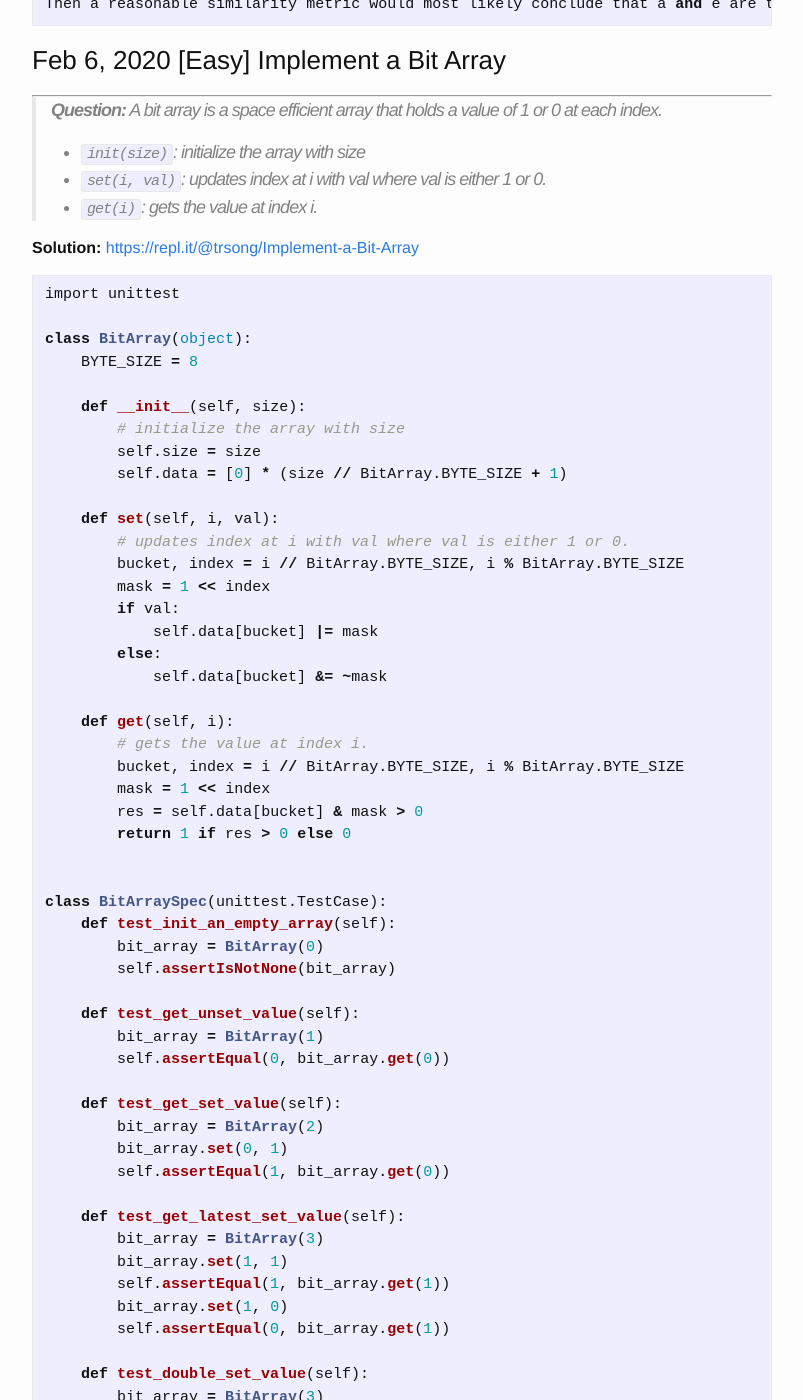
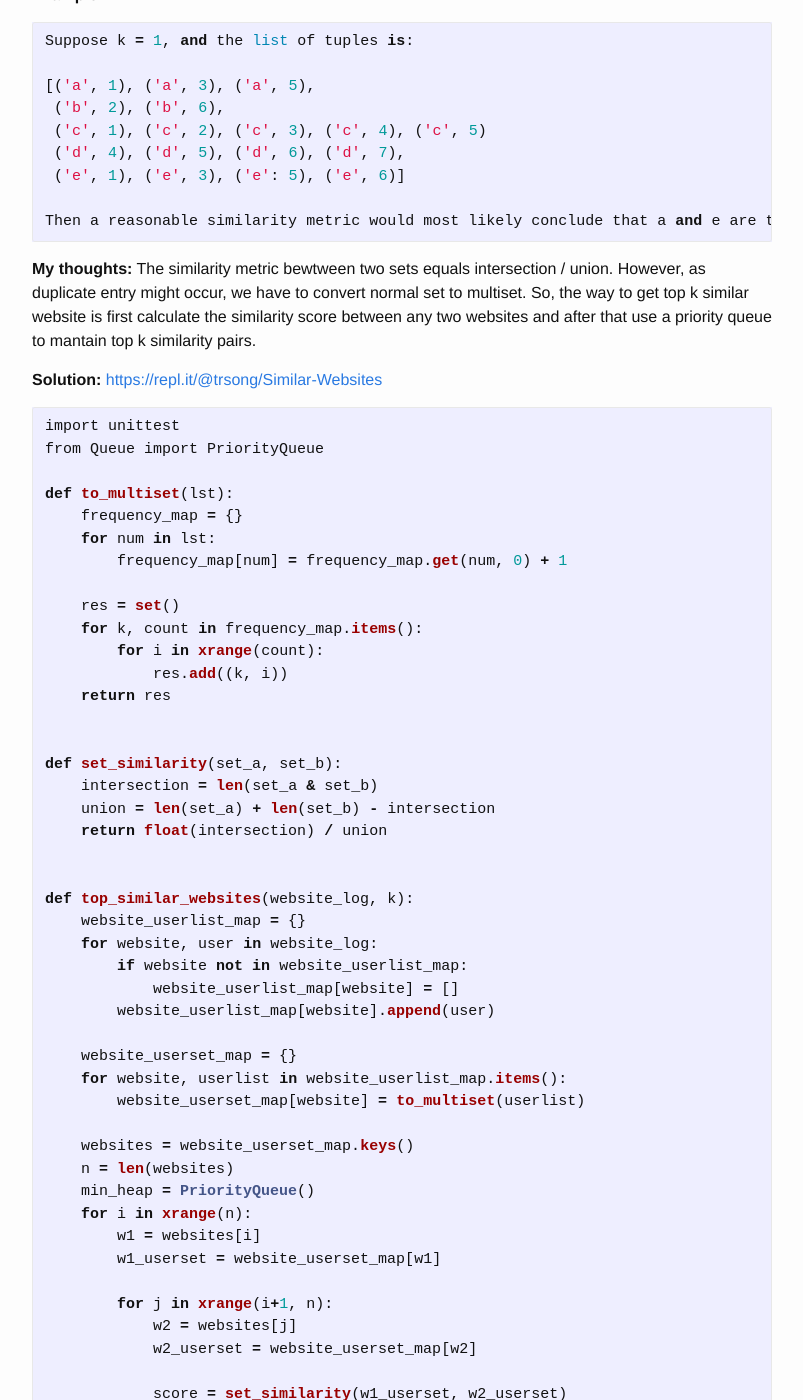
Before and after one commit to trsong/trsong.github.io, a Jekyll site: the page built from _posts/2020-02-01-DailyQuestionsFeb.md, in a window 1280 px wide and 1400 px high, scrolled down 1026 px. Shown: the whole window, without its empty margins (238-1041 px from the left). Built offline with Jekyll 4.4.1, drawn with Linux system fonts in a browser that asks for light colours; some of the changed text lies outside the part shown.

Commit message:
Add Solution to Feb 7 Question

````diff
--- a/_posts/2020-02-01-DailyQuestionsFeb.md
+++ b/_posts/2020-02-01-DailyQuestionsFeb.md
@@ -18,6 +18,14 @@ categories: Python/Java
 
 **Java Playground:** [https://repl.it/languages/java](https://repl.it/languages/java)
 
+### Feb 8, 2020 \[Easy\] Intersection of Lists
+---
+> **Question:** Given 3 sorted lists, find the intersection of those 3 lists.
+
+**Example:**
+```py
+intersection([1, 2, 3, 4], [2, 4, 6, 8], [3, 4, 5])  # returns [4]
+```
 
 ### Feb 7, 2020 \[Medium\] Similar Websites
 ---
@@ -35,6 +43,122 @@ Suppose k = 1, and the list of tuples is:
 
 Then a reasonable similarity metric would most likely conclude that a and e are the most similar, so your program should return [('a', 'e')].
 ```
+
+**My thoughts:** The similarity metric bewtween two sets equals intersection / union. However, as duplicate entry might occur, we have to convert normal set to multiset. So, the way to get top k similar website is first calculate the similarity score between any two websites and after that use a priority queue to mantain top k similarity pairs.
+
+**Solution:** [https://repl.it/@trsong/Similar-Websites](https://repl.it/@trsong/Similar-Websites)
+```py
+import unittest
+from Queue import PriorityQueue
+
+def to_multiset(lst):
+    frequency_map = {}
+    for num in lst:
+        frequency_map[num] = frequency_map.get(num, 0) + 1
+
+    res = set()
+    for k, count in frequency_map.items():
+        for i in xrange(count):
+            res.add((k, i))
+    return res
+
+
+def set_similarity(set_a, set_b):
+    intersection = len(set_a & set_b)
+    union = len(set_a) + len(set_b) - intersection
+    return float(intersection) / union
+
+
+def top_similar_websites(website_log, k):
+    website_userlist_map = {}
+    for website, user in website_log:
+        if website not in website_userlist_map:
+            website_userlist_map[website] = []
+        website_userlist_map[website].append(user)
+
+    website_userset_map = {}
+    for website, userlist in website_userlist_map.items():
+        website_userset_map[website] = to_multiset(userlist)
+
+    websites = website_userset_map.keys()
+    n = len(websites)
+    min_heap = PriorityQueue()
+    for i in xrange(n):
+        w1 = websites[i]
+        w1_userset = website_userset_map[w1]
+
+        for j in xrange(i+1, n):
+            w2 = websites[j]
+            w2_userset = website_userset_map[w2]
+
+            score = set_similarity(w1_userset, w2_userset)
+            if min_heap.qsize() >= k and min_heap.queue[0][0] < score:
+                min_heap.get()
+            if min_heap.qsize() < k:
+                min_heap.put((score, (w1, w2)))
+
+    reverse_ranking = []
+    while not min_heap.empty():
+        score, website = min_heap.get()
+        reverse_ranking.append(website)
+
+    ranking = reverse_ranking[::-1]
+    return ranking
+
+
+class TopSimilarWebsiteSpec(unittest.TestCase):
+    def assert_result(self, expected, result):
+        # same length
+        self.assertEqual(len(expected), len(result))
+        for e, r in zip(expected, result):
+            # pair must be the same, order doesn't matter
+            self.assertEqual(set(e), set(r))
+
+    def test_example(self):
+        website_log = [
+            ('a', 1), ('a', 3), ('a', 5),
+            ('b', 2), ('b', 6),
+            ('c', 1), ('c', 2), ('c', 3), ('c', 4), ('c', 5),
+            ('d', 4), ('d', 5), ('d', 6), ('d', 7),
+            ('e', 1), ('e', 3), ('e', 5), ('e', 6)]
+        # Similarity: (a,e)=3/4, (a,c)=3/5
+        expected = [('a', 'e'), ('a', 'c')]
+        self.assert_result(expected, top_similar_websites(website_log, len(expected)))
+
+    def test_no_overlapping(self):
+        website_log = [('a', 1), ('b', 2)]
+        expected = [('a', 'b')]
+        self.assert_result(expected, top_similar_websites(website_log, len(expected)))
+
+    def test_should_return_correct_order(self):
+        website_log = [
+            ('a', 1),
+            ('b', 1), ('b', 2),
+            ('c', 1), ('c', 2), ('c', 3),
+            ('d', 1), ('d', 2), ('d', 3), ('d', 4),
+            ('e', 1), ('e', 2), ('e', 3), ('e', 4), ('e', 5)]
+        # Similarity: (d,e)=4/5, (c,d)=3/4, (b,c)=2/3, (c,e)=3/5
+        expected = [('d', 'e'), ('c', 'd'), ('b', 'c'), ('c', 'e')]
+        self.assert_result(expected, top_similar_websites(website_log, len(expected)))
+
+    def test_duplicated_entries(self):
+        website_log = [
+            ('a', 1), ('a', 1),
+            ('b', 1),
+            ('c', 1), ('c', 1), ('c', 2),
+            ('d', 1), ('d', 3), ('d', 3), ('d', 4),
+            ('e', 1), ('e', 1), ('e', 5), ('e', 6),
+            ('f', 1), ('f', 7), ('f', 8), ('f', 8)
+        ]
+        # Similarity: (a,c)=2/3
+        expected = [('a', 'c')]
+        self.assert_result(expected, top_similar_websites(website_log, len(expected)))
+
+
+if __name__ == '__main__':
+    unittest.main(exit=False)
+```
+
 
 ### Feb 6, 2020 \[Easy\] Implement a Bit Array
 ---
````
